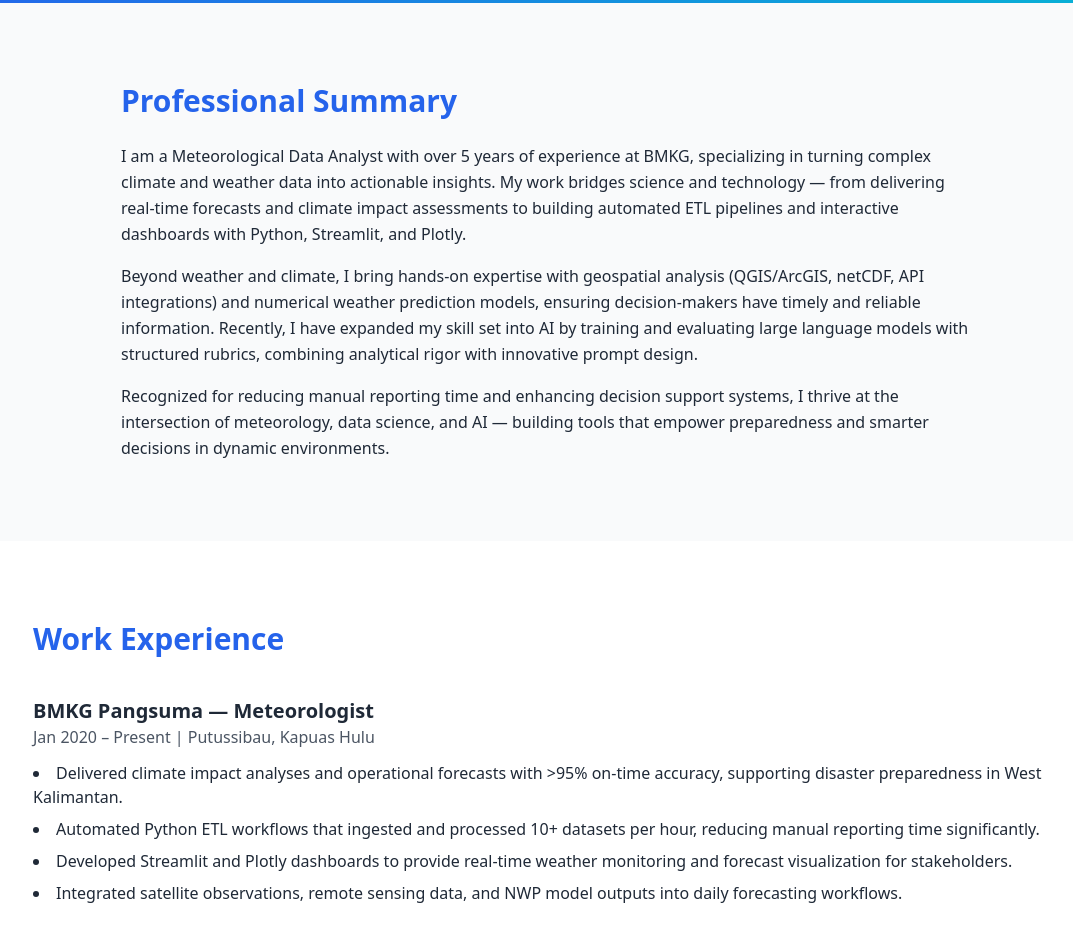
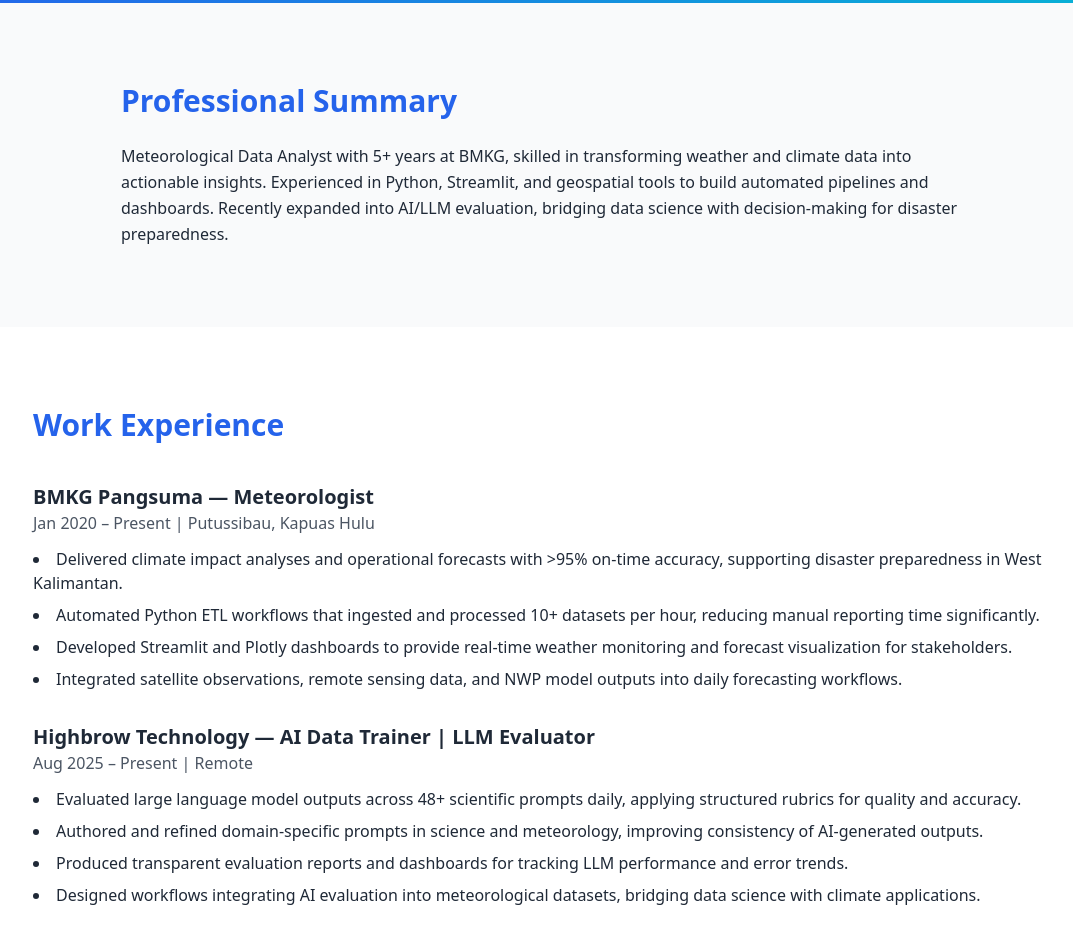
Before and after one commit to sinangga/portfolio, a plain HTML site: page index.html in a window 1280 px wide. Shown: the part 797-1740 px from the top of the page, without its empty margins (95-1168 px from the left). Drawn offline with nearby package versions, Linux system fonts and the light colour scheme.

Commit message:
Update index.html

```diff
--- a/index.html
+++ b/index.html
@@ -86,16 +86,11 @@
   <!-- Summary -->
   <section id="summary" class="max-w-4xl mx-auto py-20 px-6">
     <h2 class="text-3xl font-bold mb-6 text-blue-600">Professional Summary</h2>
-    <p class="leading-relaxed space-y-4">
-      I am a Meteorological Data Analyst with over 5 years of experience at BMKG, specializing in turning complex climate and weather data into actionable insights. My work bridges science and technology — from delivering real-time forecasts and climate impact assessments to building automated ETL pipelines and interactive dashboards with Python, Streamlit, and Plotly.
-    </p>
-    <p class="leading-relaxed mt-4">
-      Beyond weather and climate, I bring hands-on expertise with geospatial analysis (QGIS/ArcGIS, netCDF, API integrations) and numerical weather prediction models, ensuring decision-makers have timely and reliable information. Recently, I have expanded my skill set into AI by training and evaluating large language models with structured rubrics, combining analytical rigor with innovative prompt design.
-    </p>
-    <p class="leading-relaxed mt-4">
-      Recognized for reducing manual reporting time and enhancing decision support systems, I thrive at the intersection of meteorology, data science, and AI — building tools that empower preparedness and smarter decisions in dynamic environments.
+    <p class="leading-relaxed">
+      Meteorological Data Analyst with 5+ years at BMKG, skilled in transforming weather and climate data into actionable insights. Experienced in Python, Streamlit, and geospatial tools to build automated pipelines and dashboards. Recently expanded into AI/LLM evaluation, bridging data science with decision-making for disaster preparedness.
     </p>
   </section>
+
 
 
   <!-- Work Experience -->
```
